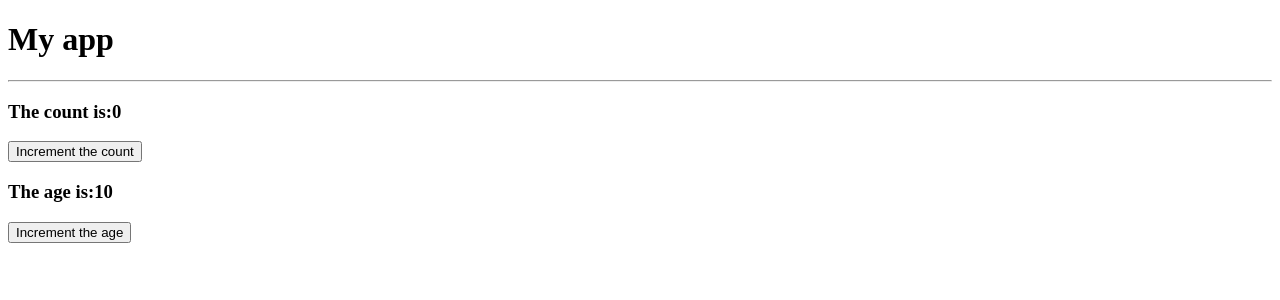
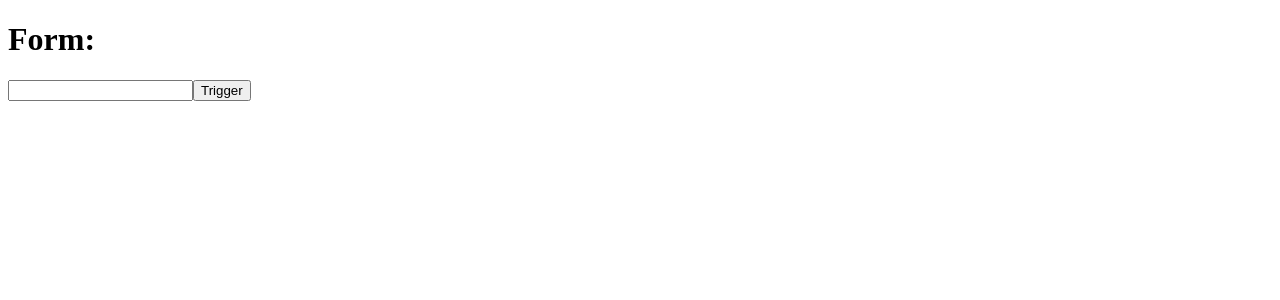
Before and after one commit to ferlobo1985/Udmy-React-fullstack-02hooks-project, a React (Create React App) app: page / in a window 1280 px wide. Shown: the top 300 px of the page. Built offline with nearby package versions, Linux system fonts and the light colour scheme.

Commit message:
05- useref

```diff
--- a/src/App.js
+++ b/src/App.js
@@ -1,32 +1,32 @@
-import React,{ useState, useCallback } from 'react';
-
-import Title from './components/title';
-import Count from './components/count';
-import CountBtn from './components/countBtn';
-import Age from './components/age';
-import AgeBtn from './components/ageBtn'
+import React,{ useRef } from 'react';
 
 const App = () => {
-  const [count,setCount] = useState(0);
-  const [age,setAge] = useState(10)
+ const textInput = useRef();
 
-  const incrementCount = useCallback(() => {
-    setCount(prevCount => prevCount+1);
-  },[])
+  const triggerHandler = () => {
+    console.log(textInput.current.value)
+  }
 
-  const incrementAge =useCallback(() => {
-    setAge(prevAge => prevAge+1);
-  },[])
-
-  return (
+  return(
     <>
-      <Title/>
-      <Count count={count}/>
-      <CountBtn handleCount={incrementCount}/>
-      <Age age={age}/>
-      <AgeBtn handleAge={incrementAge}/>
+        <h1>Form:</h1>
+        <InputComponent ref={ textInput }/>
+        <button
+          onClick={ triggerHandler}
+        >
+          Trigger
+        </button>
     </>
-  );
+  )
 }
 
+const InputComponent = React.forwardRef((props,ref) => {
+  return(
+    <input type="text" ref={ ref }/>
+  )
+})
+
+
+
+
 export default App;
--- a/src/components/age.js
+++ /dev/null
@@ -1,12 +0,0 @@
-import React from 'react';
-
-const Age = ({age}) => {
-    console.log('4-Age')
-  return (
-    <>
-     <h3>The age is:{age}</h3>
-    </>
-  );
-}
-
-export default React.memo(Age);
--- a/src/components/ageBtn.js
+++ /dev/null
@@ -1,14 +0,0 @@
-import React from 'react';
-
-const AgeBtn = ({handleAge}) => {
-    console.log('5-AgeBtn')
-  return (
-    <>
-     <button onClick={ handleAge }>
-         Increment the age
-     </button>
-    </>
-  );
-}
-
-export default React.memo(AgeBtn);
--- a/src/components/count.js
+++ /dev/null
@@ -1,13 +0,0 @@
-import React from 'react';
-
-const Count = ({count}) => {
-    console.log('2-Count')
-
-  return (
-    <>
-     <h3>The count is:{count}</h3>
-    </>
-  );
-}
-
-export default React.memo(Count);
--- a/src/components/countBtn.js
+++ /dev/null
@@ -1,14 +0,0 @@
-import React from 'react';
-
-const CountBtn = ({handleCount}) => {
-    console.log('3-CountBtn')
-  return (
-    <>
-     <button onClick={ handleCount }>
-         Increment the count
-     </button>
-    </>
-  );
-}
-
-export default React.memo(CountBtn);
--- a/src/components/title.js
+++ /dev/null
@@ -1,13 +0,0 @@
-import React from 'react';
-
-const Title = () => {
-    console.log('1-title')
-  return (
-    <>
-      <h1>My app</h1>
-      <hr/>
-    </>
-  );
-}
-
-export default React.memo(Title);
```
